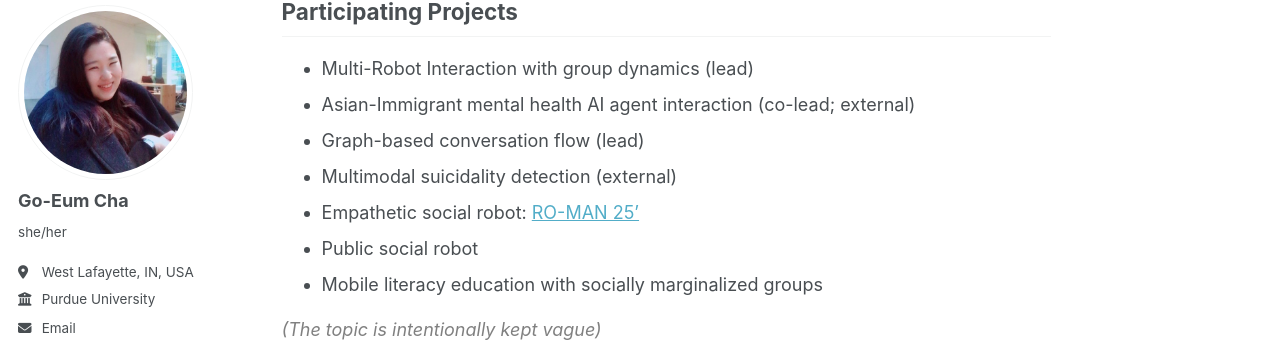
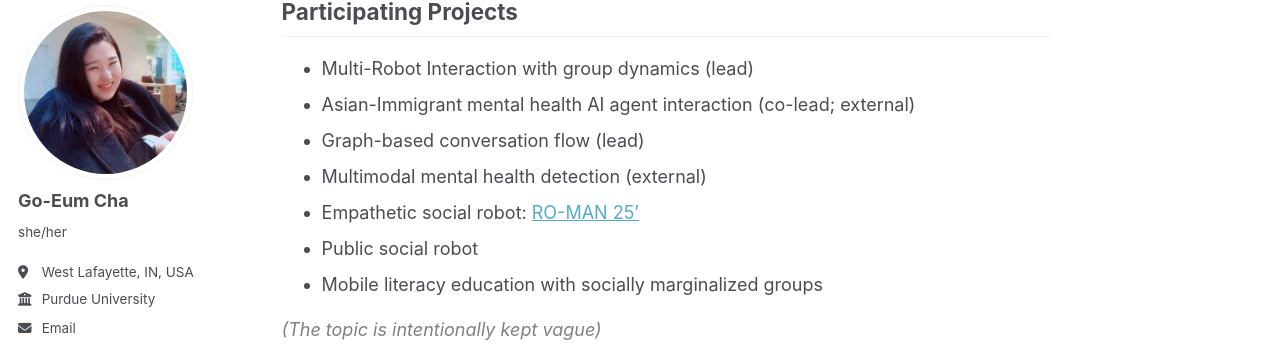
Before and after one commit to chagom/chagom.github.io, a Jekyll site: the page built from _pages/research.md, in a window 1280 px wide and 900 px high, scrolled down 526 px. Shown: the part 94-446 px from the top of the window. Built offline with Jekyll 4.4.1, drawn with Linux system fonts in a browser that asks for light colours; some web fonts are replaced.

Commit message:
formatting

```diff
--- a/_pages/research.md
+++ b/_pages/research.md
@@ -20,7 +20,7 @@ If you are curious about the motivation behind my journey: [here](/research_root
 - Multi-Robot Interaction with group dynamics (lead)
 - Asian-Immigrant mental health AI agent interaction (co-lead; external)
 - Graph-based conversation flow (lead)
-- Multimodal suicidality detection (external)
+- Multimodal mental health detection (external)
 - Empathetic social robot: [RO-MAN 25'](https://arxiv.org/pdf/2509.07873)
 - Public social robot
 - Mobile literacy education with socially marginalized groups
```
